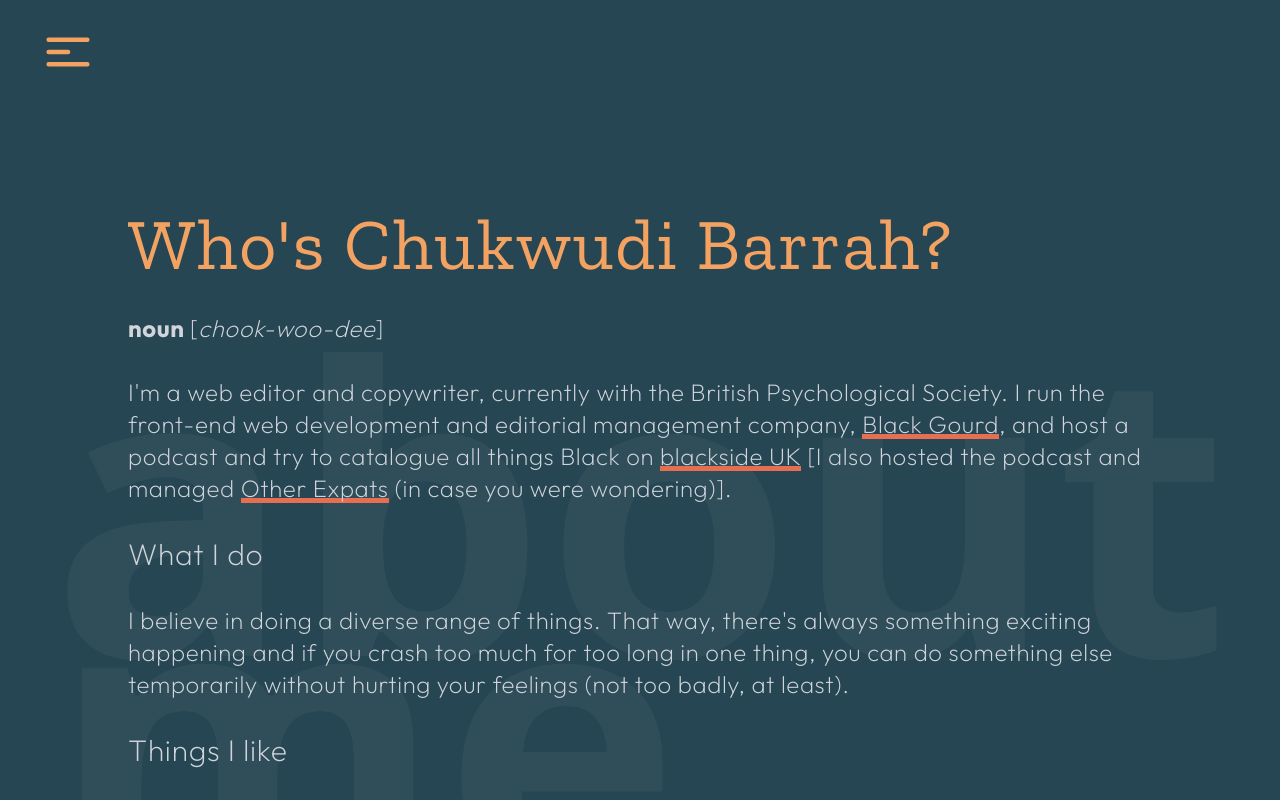
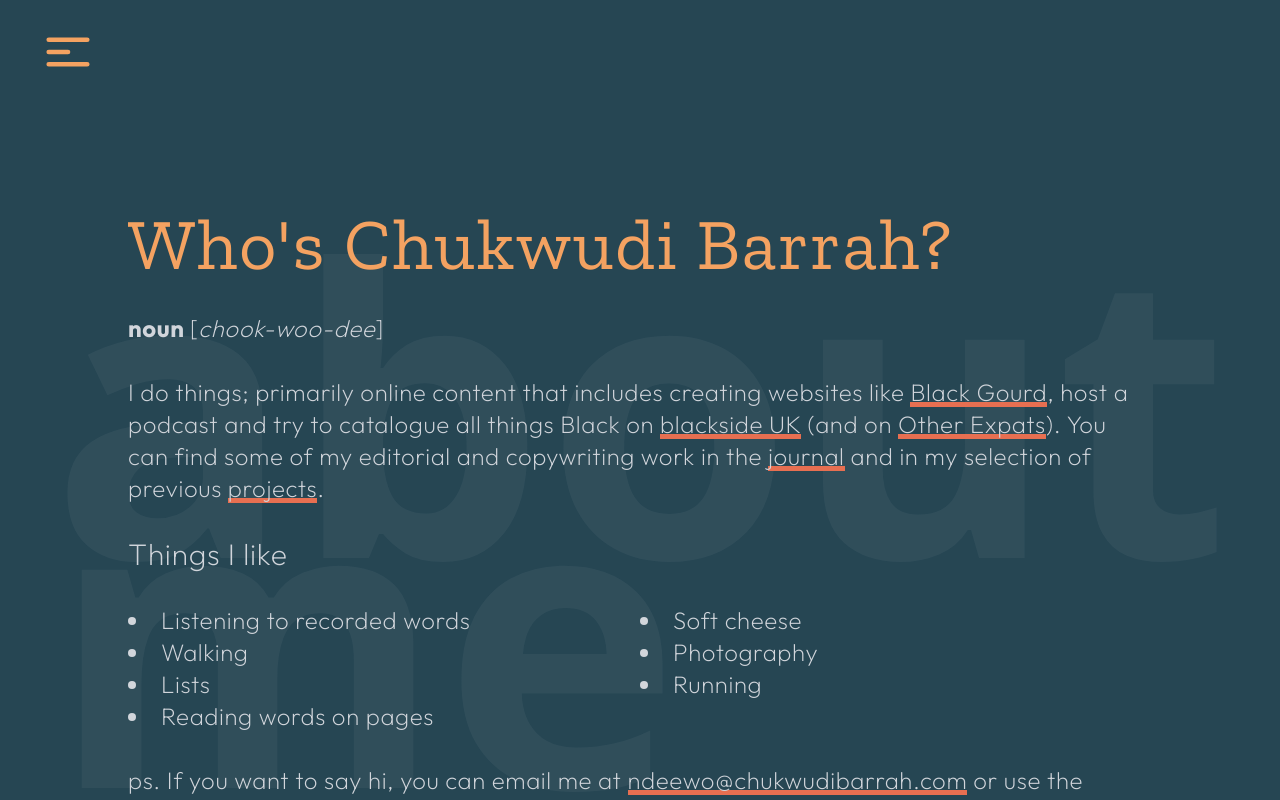
Before and after one commit to chukwudibarrah/portfolio, a React (Vite) app: page /about in a window 1280 px wide. Shown: the top 800 px of the page. Built offline with nearby package versions, Linux system fonts and the light colour scheme; no server answers.

Commit message:
updated about page

```diff
--- a/package.json
+++ b/package.json
@@ -27,6 +27,7 @@
     "framer-motion": "^10.18.0",
     "html-react-parser": "^5.0.6",
     "i": "^0.3.7",
+    "moment": "^2.30.1",
     "nodemailer": "^6.9.7",
     "npm": "^10.4.0",
     "prop-types": "^15.8.1",
--- a/src/pages/About.jsx
+++ b/src/pages/About.jsx
@@ -41,8 +41,7 @@ export default function About() {
           transition={{ delay: 0.5, duration: 0.5 }}
           className="leading-loose text-gray-300 md:text-2xl text-xl md:px-32 px-11 font-extralight tracking-wide"
         >
-          I&apos;m a web editor and copywriter, currently with the British
-          Psychological Society. I run the front-end web development and editorial management company,{" "}
+          I do things; primarily online content that includes creating websites like {" "}
           <span className="group text-gray-300 transition-all duration-300 ease-in-out">
             <span className="">
               <NavLink
@@ -55,7 +54,7 @@ export default function About() {
               </NavLink>
             </span>
           </span>
-          , and host a podcast and try to catalogue all things Black on{" "}
+          , host a podcast and try to catalogue all things Black on{" "}
           <span className="group text-gray-300 transition-all duration-300 ease-in-out">
             <span className="">
               <NavLink
@@ -68,7 +67,7 @@ export default function About() {
               </NavLink>
             </span>
           </span>{" "}
-          [I also hosted the podcast and managed{" "}
+          (and on{" "}
           <span className="group text-gray-300 transition-all duration-300 ease-in-out">
             <span className="">
               <NavLink
@@ -80,19 +79,37 @@ export default function About() {
                 Other Expats
               </NavLink>
             </span>
-          </span>{" "}
-          (in case you were wondering)].
+          </span>
+          ). You can find some of my editorial and copywriting work in the <span className="group text-gray-300 transition-all duration-300 ease-in-out">
+            <span className="">
+              <NavLink
+                to="/journal"
+                className="bg-left-bottom bg-gradient-to-r from-sienna to-sienna bg-[length:100%_5px] bg-no-repeat group-hover:bg-[length:0%_5px] transition-all duration-700 ease-out hover:text-sienna"
+              >
+                journal
+              </NavLink>
+            </span>
+          </span> and in my selection of previous <span className="group text-gray-300 transition-all duration-300 ease-in-out">
+            <span className="">
+              <NavLink
+                to="/projects"
+                className="bg-left-bottom bg-gradient-to-r from-sienna to-sienna bg-[length:100%_5px] bg-no-repeat group-hover:bg-[length:0%_5px] transition-all duration-700 ease-out hover:text-sienna"
+              >
+                projects
+              </NavLink>
+            </span>
+          </span>.
         </motion.p>
 
-        <motion.p
+        {/* <motion.p
           animate={{ y: 0 }}
           initial={{ y: "100%" }}
           transition={{ delay: 0.5, duration: 0.5 }}
           className="leading-loose text-gray-300 md:text-3xl text-2xl md:px-32 px-11 font-extralight tracking-wide"
         >
           What I do
-        </motion.p>
-        <motion.p
+        </motion.p> */}
+        {/* <motion.p
           animate={{ y: 0 }}
           initial={{ y: "100%" }}
           transition={{ delay: 0.5, duration: 0.5 }}
@@ -102,7 +119,7 @@ export default function About() {
           always something exciting happening and if you crash too much for too
           long in one thing, you can do something else temporarily without
           hurting your feelings (not too badly, at least).
-        </motion.p>
+        </motion.p> */}
         <motion.p
           animate={{ y: 0 }}
           initial={{ y: "100%" }}
--- a/src/pages/Journal.jsx
+++ b/src/pages/Journal.jsx
@@ -2,13 +2,12 @@ import { motion } from "framer-motion";
 import React, { useEffect, useState } from "react";
 import { NavLink } from "react-router-dom";
 import * as contentful from "contentful";
+import moment from "moment"; // New import for date formatting
 import SEO from "../utils/SEO";
 import { trackLinkClick } from "../utils/Analytics";
 
 export default function Journal() {
   const [posts, setPosts] = useState([]);
-
-  // Track GA4 link clicks
 
   const handleLinkClick = () => {
     trackLinkClick("Journal links");
@@ -26,6 +25,7 @@ export default function Journal() {
         if (posts.length === 0) {
           const response = await client.getEntries({
             content_type: "journal",
+            order: 'fields.published', // Sort by published date
           });
 
           setPosts(response.items);
@@ -48,6 +48,7 @@ export default function Journal() {
         imageUrl="https://example.com/path/to/your/default/journal-image.jpg"
         url="https://chukwudibarrah.com/journal"
       />
+
       <div className="grid lg:grid-cols-2 gap-10 font-outfit py-32 justify-items-center cursor-pointer md:mx-28 mx-4">
         {posts.map((post) => (
           <NavLink
@@ -66,6 +67,9 @@ export default function Journal() {
             <h3 className="text-gray-200 text-2xl md:text-4xl tracking-wide font-outfit my-5">
               {post.fields.title}
             </h3>
+            {/* <p className="text-gray-400">
+              {moment(post.fields.published).format('D MMMM YYYY')}
+            </p> */}
           </NavLink>
         ))}
       </div>
--- a/src/pages/Post.jsx
+++ b/src/pages/Post.jsx
@@ -127,7 +127,7 @@ export default function Post() {
         <h1 className="text-4xl md:text-6xl font-outfit">
           {post.fields.title}
         </h1>
-        <p className="my-4 font-outfit hidden">
+        <p className="my-4 font-outfit">
           Published on {formatDate(post.fields.published)}
         </p>
         <div className="my-16">
```
Also changed, not shown: 8 other files (tests, documents, lock files or other folders).
